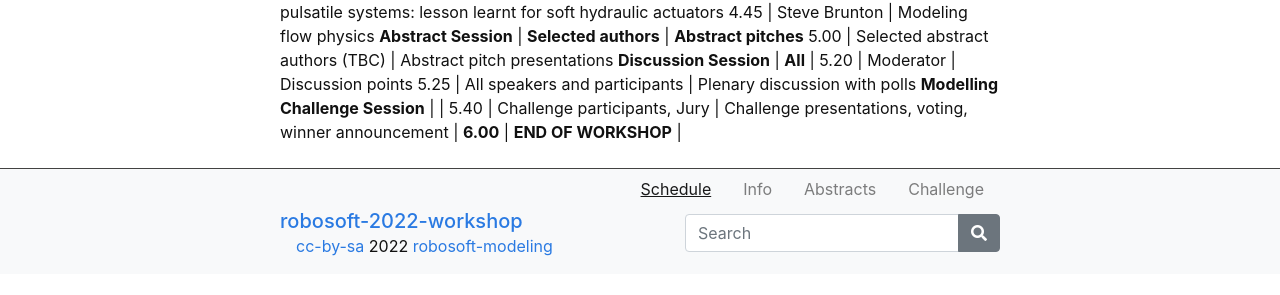
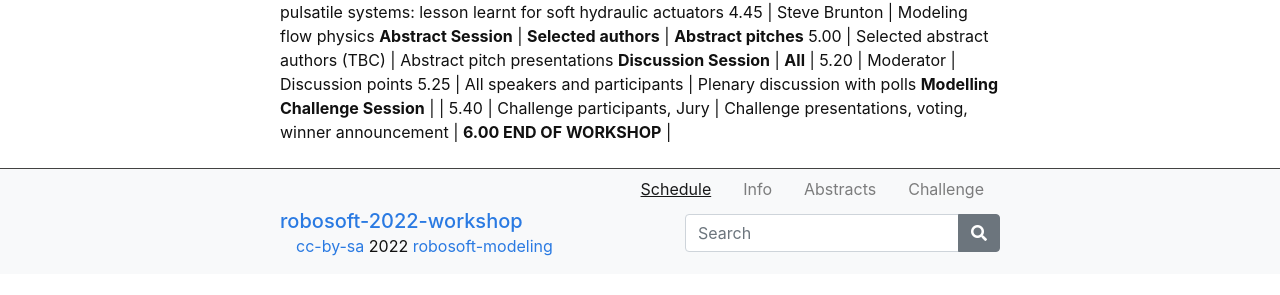
Before and after one commit to robosoft-modeling/robosoft-2022-workshop, a Jekyll site: the page built from content/1-schedule.md, in a window 1280 px wide. Shown: the part 513-808 px from the top of the page. Built offline with Jekyll 4.4.1, drawn with Linux system fonts in a browser that asks for light colours.

```diff
--- a/content/1-schedule.md
+++ b/content/1-schedule.md
@@ -31,4 +31,4 @@ Time (GMT) | Speaker | Topic
 5.25    | All speakers and participants       | Plenary discussion with polls
 **Modelling Challenge Session** | |
 5.40    | Challenge participants, Jury        | Challenge presentations, voting, winner announcement |
-**6.00**    | **END OF WORKSHOP** |
+**6.00 END OF WORKSHOP** |
```
